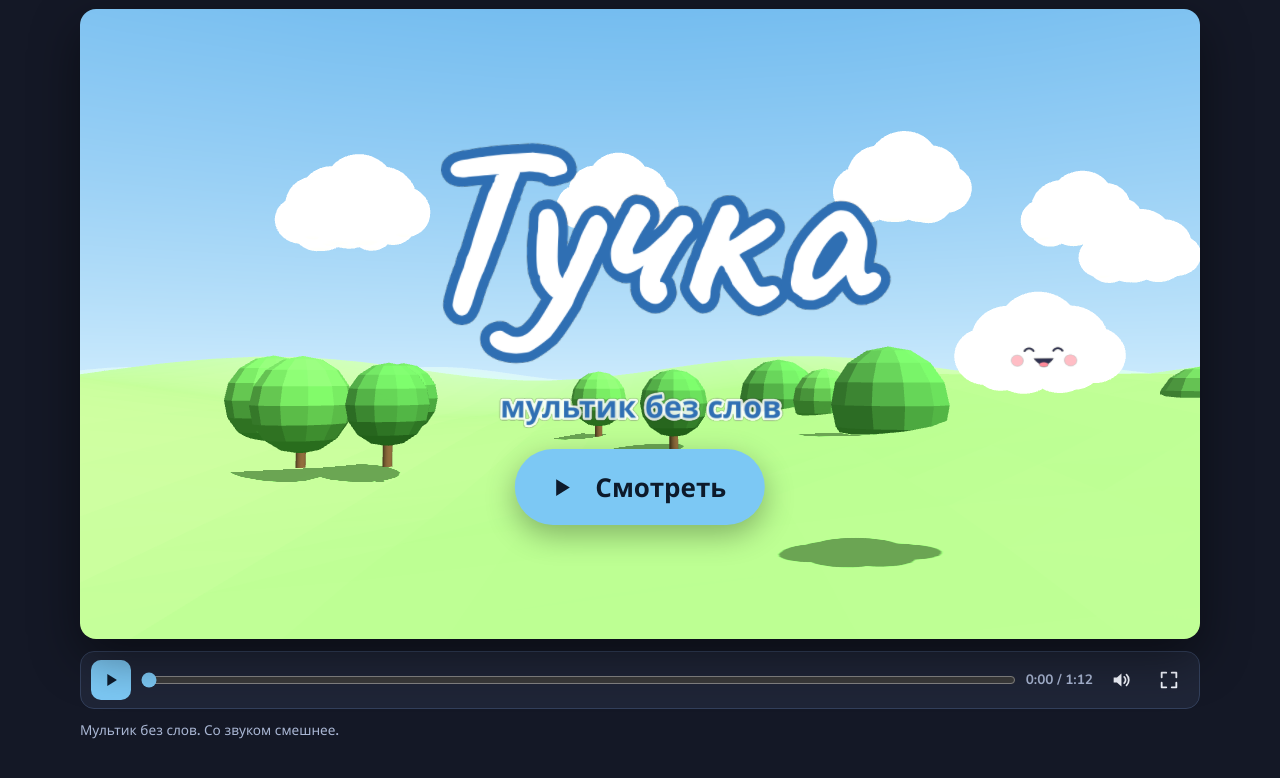
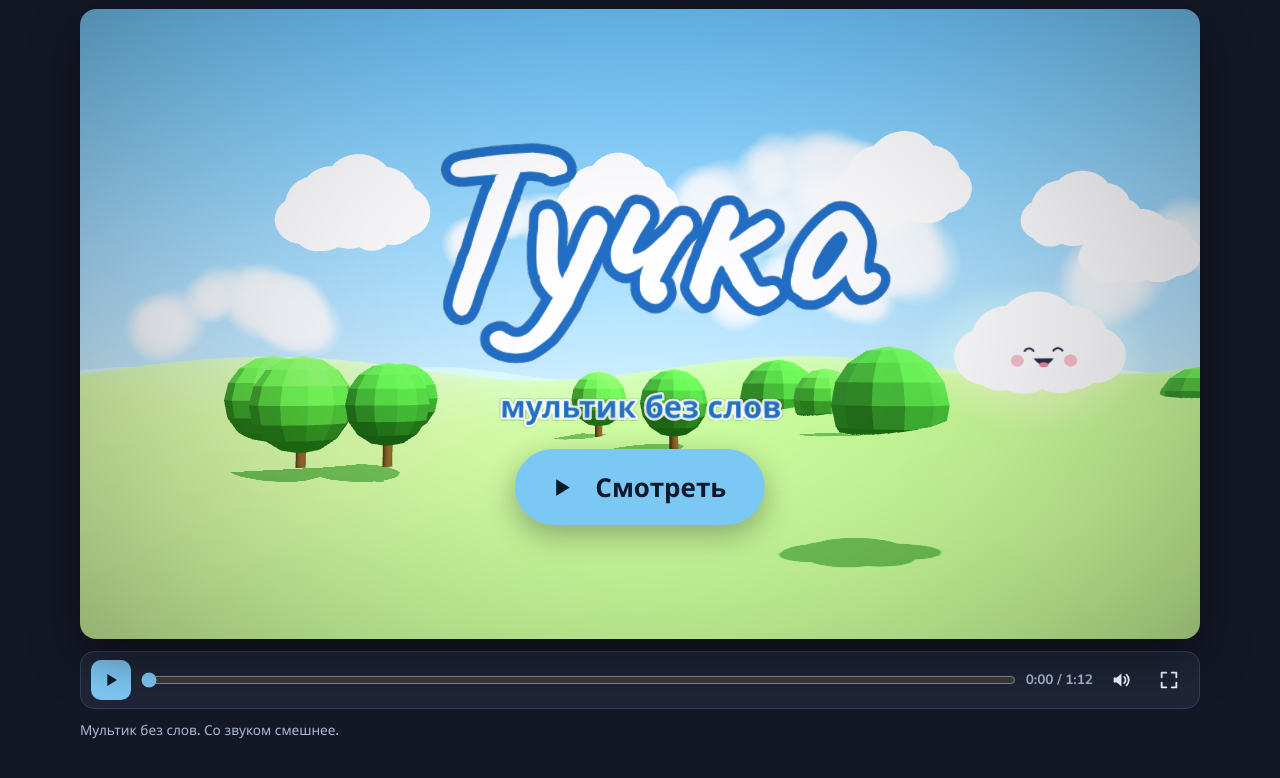
Before and after one commit to s08617673-design/-shagomer, a plain HTML site: page docs/tuchka3d/index.html in a window 1280 px wide. Shown: the part 102-880 px from the top of the page. Drawn offline with nearby package versions, Linux system fonts and the light colour scheme.

Commit message:
Тучка 3D: облака на небе, цветокоррекция, ореол тучки
Живописные облака на заднем плане, мягкая цветокоррекция и виньетка,
светящийся ореол вокруг тучки, разнотонная земля, контровой свет.

Co-Authored-By: Claude Opus 5.5 <noreply@anthropic.com>
Claude-Session: https://claude.ai/code/session_01KwU9GxP4pK2h9dnMdYsfdj

```diff
--- a/docs/tuchka3d/index.html
+++ b/docs/tuchka3d/index.html
@@ -246,7 +246,11 @@ const HEART=heartGeo(),DROP=dropGeo();
 const dropMat=std('#6fc3ff',{roughness:.12,metalness:.1,emissive:col('#1b5d8f'),emissiveIntensity:.35});
 function makeSky(top,bot){const u={top:{value:col(top)},bot:{value:col(bot)}};const m=new T3.ShaderMaterial({uniforms:u,side:T3.BackSide,depthWrite:false,fog:false,vertexShader:'varying vec3 vP;void main(){vP=normalize(position);gl_Position=projectionMatrix*modelViewMatrix*vec4(position,1.);}',fragmentShader:'uniform vec3 top,bot;varying vec3 vP;void main(){float h=clamp(vP.y*1.5+.06,0.,1.);gl_FragColor=vec4(mix(bot,top,pow(h,.75)),1.);}'});const mesh=new T3.Mesh(new T3.SphereGeometry(450,32,16),m);mesh.frustumCulled=false;mesh.renderOrder=-10;return{mesh,u};}
 function starField(n){const p=new Float32Array(n*3),r=mulberry(71);for(let i=0;i<n;i++){const a=r()*TAU,b=Math.acos(r()*.95),R0=400;p[i*3]=Math.sin(b)*Math.cos(a)*R0;p[i*3+1]=Math.cos(b)*R0;p[i*3+2]=Math.sin(b)*Math.sin(a)*R0;}const ge=new T3.BufferGeometry();ge.setAttribute('position',new T3.BufferAttribute(p,3));const m=new T3.PointsMaterial({color:0xfff6dc,size:2.4,sizeAttenuation:false,transparent:true,opacity:0,fog:false,depthWrite:false});const pts=new T3.Points(ge,m);pts.frustumCulled=false;return pts;}
-function lights(scene,hc,gc,hi,dc,di,shadowBox){const hemi=new T3.HemisphereLight(hc,gc,hi);const dir=new T3.DirectionalLight(dc,di);dir.castShadow=true;dir.shadow.mapSize.set(2048,2048);const c=dir.shadow.camera;c.left=-shadowBox;c.right=shadowBox;c.top=shadowBox;c.bottom=-shadowBox;c.near=1;c.far=160;dir.shadow.bias=-.0005;scene.add(hemi,dir,dir.target);return{hemi,dir};}
+function cloudTex(){const c=document.createElement('canvas');c.width=512;c.height=256;const x=c.getContext('2d');const r=mulberry(31);for(let i=0;i<26;i++){const px=80+r()*350,py=150-Math.sin((px-80)/350*PI)*70+r()*30,rr=30+r()*55;const gr=x.createRadialGradient(px,py,0,px,py,rr);gr.addColorStop(0,'rgba(255,255,255,.95)');gr.addColorStop(.6,'rgba(255,255,255,.55)');gr.addColorStop(1,'rgba(255,255,255,0)');x.fillStyle=gr;x.beginPath();x.arc(px,py,rr,0,TAU);x.fill();}return new T3.CanvasTexture(c);}
+const CLOUDTEX=cloudTex();
+function skyClouds(scene,n,seed,azC,azW){const r=mulberry(seed),arr=[];for(let i=0;i<n;i++){const m=new T3.SpriteMaterial({map:CLOUDTEX,transparent:true,depthWrite:false,fog:false,opacity:1});const s=new T3.Sprite(m);const az=azC+(r()-.5)*azW,el=.05+r()*.22,d=170+r()*120;s.position.set(Math.sin(az)*d*Math.cos(el),Math.sin(el)*d,-Math.cos(az)*d*Math.cos(el));const w=45+r()*55;s.scale.set(w,w*.5,1);s.renderOrder=-5;s.userData.base=s.position.clone();scene.add(s);arr.push(s);}return arr;}
+function setSkyClouds(arr,op,colr,t){arr.forEach((s,i)=>{s.material.opacity=op;if(colr)s.material.color.copy(colr);s.position.x=s.userData.base.x+Math.sin(t*.05+i)*4;});}
+function lights(scene,hc,gc,hi,dc,di,shadowBox){const back=new T3.DirectionalLight(0xbfd8ff,.35);back.position.set(-10,8,-20);scene.add(back);const hemi=new T3.HemisphereLight(hc,gc,hi);const dir=new T3.DirectionalLight(dc,di);dir.castShadow=true;dir.shadow.mapSize.set(2048,2048);const c=dir.shadow.camera;c.left=-shadowBox;c.right=shadowBox;c.top=shadowBox;c.bottom=-shadowBox;c.near=1;c.far=160;dir.shadow.bias=-.0005;scene.add(hemi,dir,dir.target);return{hemi,dir};}
 function aimLight(L,from,target,dist){L.dir.target.position.copy(target);L.dir.position.copy(from).sub(target).normalize().multiplyScalar(dist||50).add(target);}
 function zSprites(n){const tx=canvasTex(128,128,(c)=>{c.font=`900 100px ${FB}`;c.textAlign='center';c.textBaseline='middle';c.lineWidth=12;c.strokeStyle='rgba(60,70,120,.7)';c.strokeText('z',64,66);c.fillStyle='#ffffff';c.fillText('z',64,66);});tx.redraw({});const arr=[];for(let i=0;i<n;i++){const s=new T3.Sprite(new T3.SpriteMaterial({map:tx.tex,transparent:true,depthWrite:false,fog:false}));arr.push(s);}return{arr,tx};}
 function placeZ(Z,base,t,scale){Z.arr.forEach((s,i)=>{const p=(t*.45+i/Z.arr.length)%1;s.position.set(base.x+p*.9*scale+i*.05,base.y+p*1.6*scale,base.z);const k=(.22+p*.3)*scale;s.scale.set(k,k,k);s.material.opacity=Math.sin(p*PI)*.95;});}
@@ -262,7 +266,7 @@ class Cloud{
   this.mat=std('#ffffff',{roughness:1,emissive:col('#9fb4d8'),emissiveIntensity:1,fog:false});this.cool=col('#cfdcff');
   this.puffs=PUFFS.map(p=>{const m=new T3.Mesh(GEO.sphere,this.mat);m.position.set(p[0],p[1],p[2]);m.scale.setScalar(p[3]);m.castShadow=true;this.body.add(m);return m;});
   this.key='';
-  if(withFace!==false){this.faceT=canvasTex(512,320,(c,w,h,o)=>{c.translate(256,124);c.scale(3.3,3.3);cloudFace(o);});this.face=new T3.Mesh(new T3.PlaneGeometry(1.6,1.0),new T3.MeshBasicMaterial({map:this.faceT.tex,transparent:true,depthWrite:false}));this.face.position.set(0,.02,1.08);this.face.renderOrder=2;this.body.add(this.face);}
+  if(withFace!==false){const halo=new T3.Sprite(new T3.SpriteMaterial({map:GLOW,color:0xffffff,transparent:true,opacity:.22,depthWrite:false,blending:T3.AdditiveBlending,fog:false}));halo.scale.set(5.2,3.4,1);halo.position.z=-.5;this.body.add(halo);this.faceT=canvasTex(512,320,(c,w,h,o)=>{c.translate(256,124);c.scale(3.3,3.3);cloudFace(o);});this.face=new T3.Mesh(new T3.PlaneGeometry(1.6,1.0),new T3.MeshBasicMaterial({map:this.faceT.tex,transparent:true,depthWrite:false}));this.face.position.set(0,.02,1.08);this.face.renderOrder=2;this.body.add(this.face);}
   this.cW=col('#ffffff');this.cF=col('#7389b4');this.cR=col('#ff9a9a');this.cP=col('#c39af0');this.tmp=new T3.Color();
  }
  set(o){
@@ -353,7 +357,8 @@ const M=(()=>{
  const scene=new T3.Scene();const sky=makeSky('#6fb7e3','#fff0c4');scene.add(sky.mesh);scene.fog=new T3.Fog(0xfff0c4,40,170);
  const L=lights(scene,0xfff4d6,0xb98b55,.7,0xfff0c8,1.0,13);
  const gg=new T3.PlaneGeometry(260,260,160,160);gg.rotateX(-PI/2);const P=gg.attributes.position;for(let i=0;i<P.count;i++)P.setY(i,meadowH(P.getX(i),P.getZ(i)));gg.computeVertexNormals();
- const groundMat=std('#d9a96a',{roughness:1,map:speckTex(48)});const ground=new T3.Mesh(gg,groundMat);ground.receiveShadow=true;scene.add(ground);
+ {const ca=new Float32Array(P.count*3);for(let i=0;i<P.count;i++){const x=P.getX(i),z=P.getZ(i);const n=.5+.5*(Math.sin(x*.21+1.1)*Math.sin(z*.19)*.6+Math.sin(x*.07+z*.05+1.3)*.4);const b=.8+n*.26;ca[i*3]=b*1.02;ca[i*3+1]=b;ca[i*3+2]=b*.95;}gg.setAttribute('color',new T3.BufferAttribute(ca,3));}
+ const groundMat=std('#d9a96a',{roughness:1,map:speckTex(48),vertexColors:true});const ground=new T3.Mesh(gg,groundMat);ground.receiveShadow=true;scene.add(ground);
  const cracks=new T3.Mesh(new T3.PlaneGeometry(22,22),new T3.MeshBasicMaterial({map:crackTex(),transparent:true,depthWrite:false}));cracks.rotation.x=-PI/2;cracks.position.y=.02;scene.add(cracks);
  // distant poplars & bushes
  const treeMat=std('#7d8a3c',{roughness:.9,flatShading:true});const TN=46,trees=new T3.InstancedMesh(GEO.sphereLo,treeMat,TN);const o3=new T3.Object3D();const r=mulberry(19);
@@ -382,7 +387,8 @@ const M=(()=>{
  const heart=heartMesh();heart.visible=false;scene.add(heart);
  const Z=zSprites(3);Z.arr.forEach(s=>scene.add(s));
  const trail=makeTrail(scene);
- return{trail,scene,sky,L,groundMat,cracks,trees,treeMat,grass,GD,blooms,FD,puddles,rain,splash,rainbow,stars,ff,ffPos,dust,dPos,bolt,drops,steam,wetSpots,bulb,heart,Z,lastGrow:-1,lastBloom:-1};
+ const sclouds=skyClouds(scene,9,23,0,2.2);
+ return{sclouds,trail,scene,sky,L,groundMat,cracks,trees,treeMat,grass,GD,blooms,FD,puddles,rain,splash,rainbow,stars,ff,ffPos,dust,dPos,bolt,drops,steam,wetSpots,bulb,heart,Z,lastGrow:-1,lastBloom:-1};
 })();
 const SUN_M=v3(30,24,-62);
 const C={dryG:col('#d9a96a'),wetG:col('#6e4d34'),green:col('#5fa84a'),treeDry:col('#8b8a46'),treeGreen:col('#3f8f3f'),
@@ -408,6 +414,8 @@ function meadowEnv(t,p){
  M.rainbow.children.forEach(m=>m.material.opacity=(p.rbA||0)*.55);M.rainbow.scale.setScalar(.92+.08*(p.rbS||0));M.rainbow.visible=(p.rbA||0)>0;
  M.bolt.visible=fl>.05;M.rain.count=0;M.splash.count=0;M.drops.forEach(d=>d.visible=false);M.steam.forEach(s=>s.material.opacity=0);M.wetSpots.forEach(s=>s.material.opacity=0);M.bulb.visible=false;M.heart.visible=false;M.Z.arr.forEach(s=>s.visible=false);
  M.sky.mesh.position.copy(CAM.position);M.stars.position.copy(CAM.position);
+ tc.setRGB(1,1,1).lerp(C.hemiEv,ev*.8).lerp(C.skyNiB,ni*.9);setSkyClouds(M.sclouds,lerp(.45,.95,1-heat)*(1-ni*.7),tc,t);
+ Q.u.tint.value.set(lerp(1.03,1.0,1-heat)+ev*.04,1.0,lerp(.96,1.01,1-heat)-ev*.04);
 }
 function cloud1(t){
  const o={t,s:1,full:0,mood:'happy',look:[0,0]};let x,y;
@@ -525,7 +533,8 @@ const SEA=(()=>{
  const puffs=[0,1,2].map(()=>{const m=new T3.Mesh(GEO.sphere,new T3.MeshStandardMaterial({color:0xffffff,transparent:true,opacity:0,roughness:1}));scene.add(m);return m;});
  const sweat=[0,1].map(()=>{const m=new T3.Mesh(DROP,dropMat);m.visible=false;scene.add(m);return m;});
  const rings=[0,1].map(()=>{const m=new T3.Mesh(new T3.TorusGeometry(1,.05,6,40),new T3.MeshBasicMaterial({color:0xffffff,transparent:true,opacity:0}));m.rotation.x=PI/2;scene.add(m);return m;});
- return{scene,sky,L,sea,base,beach,island,boat,crab,eyes,claws,fish,gulls,straw,bubbles,puffs,sweat,rings};
+ const sclouds=skyClouds(scene,8,41,.1,2.4);
+ return{sclouds,scene,sky,L,sea,base,beach,island,boat,crab,eyes,claws,fish,gulls,straw,bubbles,puffs,sweat,rings};
 })();
 const SUN_S=v3(30,26,-70);
 const KS=[
@@ -538,7 +547,7 @@ const KS=[
  {t:34.5,p:[0,2.1,15.5],l:[-2,4,-2],f:46},{t:37.6,p:[1,2.3,15.5],l:[-6,4,-2],f:46}];
 function uSea(t){
  const ck=camKeys(KS,t);camLook(ck.p,ck.l,ck.f);
- SEA.sky.mesh.position.copy(CAM.position);
+ SEA.sky.mesh.position.copy(CAM.position);setSkyClouds(SEA.sclouds,.6,null,t);Q.u.tint.value.set(1.02,1,.98);
  sun.set({t,pos:SUN_S,scale:2.4,mood:t>31.8&&t<33.2?'wow':'smug'});SEA.scene.add(sun.root);aimLight(SEA.L,SUN_S,v3(0,0,0),50);
  const lvl=-lerp(0,.6,io(seg(t,30.4,33.6)));
  const P=SEA.sea.geometry.attributes.position,B=SEA.base;for(let i=0;i<P.count;i++){const x=B[i*3],z=B[i*3+2];P.setY(i,lvl+.2*Math.sin(x*.35+t*1.6)+.15*Math.sin(z*.42+t*1.2)+.07*Math.sin((x+z)*.9+t*2.5));}P.needsUpdate=true;SEA.sea.geometry.computeVertexNormals();
@@ -581,7 +590,7 @@ const HL=(()=>{
  const tw=new T3.Group();const twm=new T3.MeshBasicMaterial({color:0x9a7040,wireframe:true});const t1=new T3.Mesh(new T3.IcosahedronGeometry(.7,1),twm);const t2=new T3.Mesh(new T3.IcosahedronGeometry(.55,1),twm);t2.rotation.set(1,1,0);tw.add(t1,t2);scene.add(tw);
  const rings=[0,1,2,3,4].map(()=>{const m=new T3.Mesh(new T3.TorusGeometry(1,.07,6,40),new T3.MeshBasicMaterial({color:0xff9a4a,transparent:true,opacity:0,fog:false}));scene.add(m);return m;});
  const sweat=[0,1].map(()=>{const m=new T3.Mesh(DROP,dropMat);m.visible=false;scene.add(m);return m;});
- const trail=makeTrail(scene);return{scene,sky,L,tw,rings,sweat,trail};
+ const trail=makeTrail(scene);const sclouds=skyClouds(scene,7,57,-.3,2.4);return{sclouds,scene,sky,L,tw,rings,sweat,trail};
 })();
 function uHills(t){
  const blowing=t>39.2&&t<41.6;
@@ -593,7 +602,7 @@ function uHills(t){
  if(t>=39.2&&t<40.1){p=[camX+1.5,3.2,8];l=[sunP.x,sunP.y,sunP.z];f=22;}
  else if(t>=40.1&&t<41.6){p=[cx+.7,4.8,6.4];l=[cx,4.7,0];f=38;}
  camLook([p[0]+(t>=40.1&&t<41.6?Math.sin(t*60)*.03:0),p[1],p[2]],l,f);
- HL.sky.mesh.position.copy(CAM.position);
+ HL.sky.mesh.position.copy(CAM.position);setSkyClouds(HL.sclouds,.45,null,t);Q.u.tint.value.set(1.04,1,.94);
  sun.set({t,pos:sunP,scale:2.4,mood:blowing?'blow':'smug'});HL.scene.add(sun.root);aimLight(HL.L,sunP,v3(cx,0,0),50);
  const o={t,s,full:1,x:cx,y:cy,z:0,mood:'determined',sqx:1.04,sqy:.95};
  if(blowing){o.mood='strain';o.strain=.45;o.shake=.3;}if(t>41.6){o.sqx=1.12;o.sqy=.92;}
@@ -614,13 +623,14 @@ const TI=(()=>{
  const deco=[[-12,9,-18,1.6],[11,12,-28,2],[-19,12,-34,2.2],[19,8,-22,1.4],[-4,15,-46,2.6],[26,13,-42,2.2]].map(([x,y,z,s])=>{const c=new Cloud(false);c.base=[x,y,z,s];c.root.position.set(x,y,z);c.body.scale.setScalar(s);scene.add(c.root);return c;});
  const title=textPlane(12,4.8,1024,410,(c,w,h)=>{c.font=`700 330px ${FT}`;c.textAlign='center';c.textBaseline='middle';c.lineJoin='round';c.lineWidth=26;c.strokeStyle='#2f6fb3';c.strokeText(S().title,w/2,h/2-30);c.fillStyle='#ffffff';c.fillText(S().title,w/2,h/2-30);});
  title.m.position.set(0,4.7,0);scene.add(title.m);
+ const sclouds=skyClouds(scene,8,13,0,2.4);
  const kick=textPlane(7,.875,1024,128,(c,w,h)=>{c.font=`800 72px ${FB}`;c.textAlign='center';c.textBaseline='middle';c.lineJoin='round';c.lineWidth=12;c.strokeStyle='rgba(255,255,255,.85)';c.strokeText(S().kicker,w/2,h/2);c.fillStyle='#2f6fb3';c.fillText(S().kicker,w/2,h/2);});
  kick.m.position.set(0,2.3,0);scene.add(kick.m);
- return{scene,sky,deco,title,kick};
+ return{scene,sky,deco,title,kick,sclouds};
 })();
 function uTitle(t){
  camLook([Math.sin(t*.3)*.6,2.8,lerp(15.5,13.5,io(seg(t,0,5.6)))],[0,3.7,0],40);
- TI.sky.mesh.position.copy(CAM.position);
+ TI.sky.mesh.position.copy(CAM.position);setSkyClouds(TI.sclouds,.9,null,t);Q.u.tint.value.set(1,1,1.01);
  TI.deco.forEach((c,i)=>{const b=c.base;c.set({t:t+i,x:b[0]+t*.18,y:b[1]+Math.sin(t*.6+i)*.15,z:b[2],s:b[3]});});
  const a=eo(seg(t,.4,1.4));TI.title.m.material.opacity=a;TI.title.m.position.y=4.7-(1-a)*.4;TI.kick.m.material.opacity=eo(seg(t,1.0,2.0));
  TI.title.m.rotation.y=Math.sin(t*.5)*.05;
@@ -642,7 +652,7 @@ const EN=(()=>{
 })();
 function uEnd(t){
  camLook([0,lerp(3.0,3.4,seg(t,66,72)),lerp(10.5,8.6,io(seg(t,66,72)))],[0,4.2,0],42);
- EN.sky.mesh.position.copy(CAM.position);EN.stars.position.copy(CAM.position);
+ EN.sky.mesh.position.copy(CAM.position);EN.stars.position.copy(CAM.position);Q.u.tint.value.set(.98,.98,1.05);
  const fh=flower.set({t,droop:0,bloom:1,len:2.8,mood:'happy'});EN.scene.add(flower.root);
  cloud.set({t,x:fh.x,y:fh.y+.78,z:fh.z+.08,s:.55,mood:'sleep'});faceCam(cloud.root,.85);EN.scene.add(cloud.root);
  placeZ(EN.Z,v3(fh.x+.45,fh.y+1.1,fh.z+.3),t,.8);
@@ -658,8 +668,8 @@ function initGL(canvas){
  R=new T3.WebGLRenderer({canvas,antialias:true,preserveDrawingBuffer:VIDEO,powerPreference:'high-performance'});
  R.shadowMap.enabled=true;R.shadowMap.type=T3.PCFSoftShadowMap;
  CAM=new T3.PerspectiveCamera(40,16/9,.1,1000);
- const qs=new T3.Scene(),qc=new T3.OrthographicCamera(-1,1,1,-1,0,1),u={a:{value:null},b:{value:null},k:{value:0},fade:{value:0}};
- qs.add(new T3.Mesh(new T3.PlaneGeometry(2,2),new T3.ShaderMaterial({uniforms:u,depthTest:false,depthWrite:false,vertexShader:'varying vec2 vUv;void main(){vUv=uv;gl_Position=vec4(position.xy,0.,1.);}',fragmentShader:'uniform sampler2D a,b;uniform float k,fade;varying vec2 vUv;void main(){vec4 c=mix(texture2D(a,vUv),texture2D(b,vUv),k);gl_FragColor=vec4(mix(c.rgb,vec3(.03,.03,.07),fade),1.);}'})));
+ const qs=new T3.Scene(),qc=new T3.OrthographicCamera(-1,1,1,-1,0,1),u={a:{value:null},b:{value:null},k:{value:0},fade:{value:0},tint:{value:new T3.Vector3(1,1,1)}};
+ qs.add(new T3.Mesh(new T3.PlaneGeometry(2,2),new T3.ShaderMaterial({uniforms:u,depthTest:false,depthWrite:false,vertexShader:'varying vec2 vUv;void main(){vUv=uv;gl_Position=vec4(position.xy,0.,1.);}',fragmentShader:'uniform sampler2D a,b;uniform float k,fade;uniform vec3 tint;varying vec2 vUv;void main(){vec3 c=texture2D(b,vUv).rgb;if(k<.999)c=mix(texture2D(a,vUv).rgb,c,k);float l=dot(c,vec3(.299,.587,.114));c=mix(vec3(l),c,1.14);c=clamp(c,0.,1.);c=mix(c,c*c*(3.-2.*c),.22);c*=tint;vec2 d=(vUv-.5)*vec2(1.,.8);c*=1.-dot(d,d)*.75;c=mix(c,vec3(.03,.03,.07),fade);gl_FragColor=vec4(c,1.);}'})));
  Q={scene:qs,cam:qc,u};
  build();
 }
@@ -668,7 +678,6 @@ function render(t){
  t=clamp(t,0,DUR);
  let i=0;for(let j=0;j<SC.length;j++)if(t>=SC[j].t0)i=j;
  const sc=SC[i],k=i>0&&sc.f>0?seg(t,sc.t0,sc.t0+sc.f):1,fade=Math.max(1-seg(t,0,.6),seg(t,70.6,72));
- if(k>=1&&fade<=0){sc.u(t);R.setRenderTarget(null);R.render(sc.s,CAM);return;}
  ensureRT();
  if(k<1){SC[i-1].u(t);R.setRenderTarget(rtA);R.render(SC[i-1].s,CAM);sc.u(t);R.setRenderTarget(rtB);R.render(sc.s,CAM);Q.u.a.value=rtA.texture;Q.u.b.value=rtB.texture;Q.u.k.value=io(k);}
  else{sc.u(t);R.setRenderTarget(rtB);R.render(sc.s,CAM);Q.u.a.value=rtB.texture;Q.u.b.value=rtB.texture;Q.u.k.value=1;}
```
